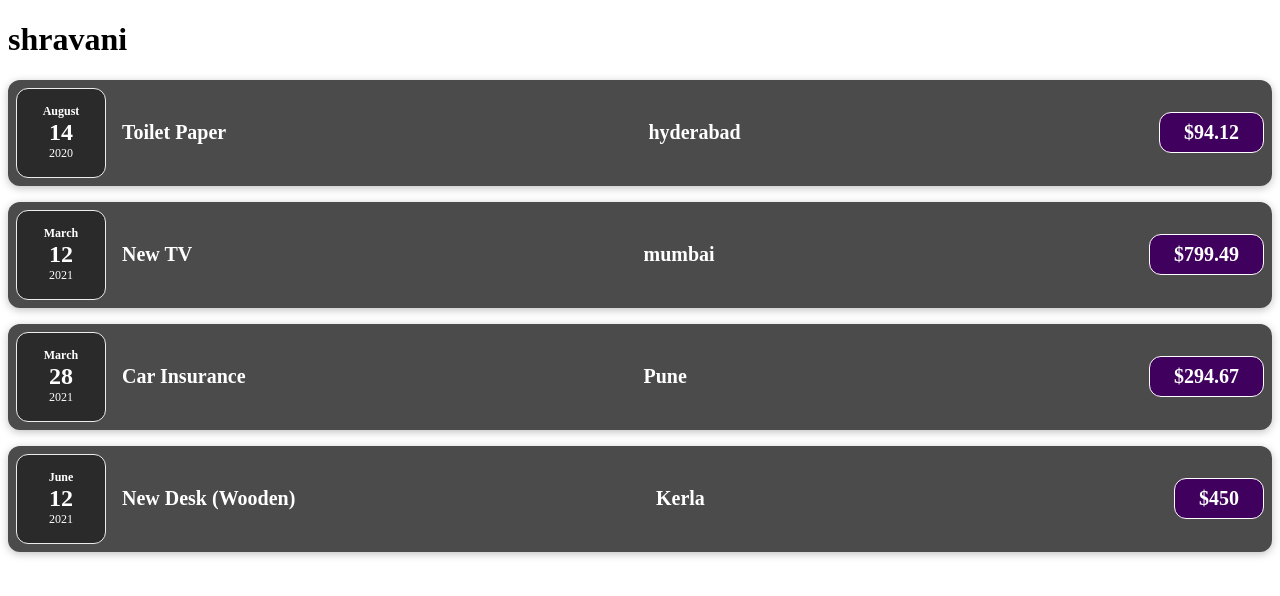
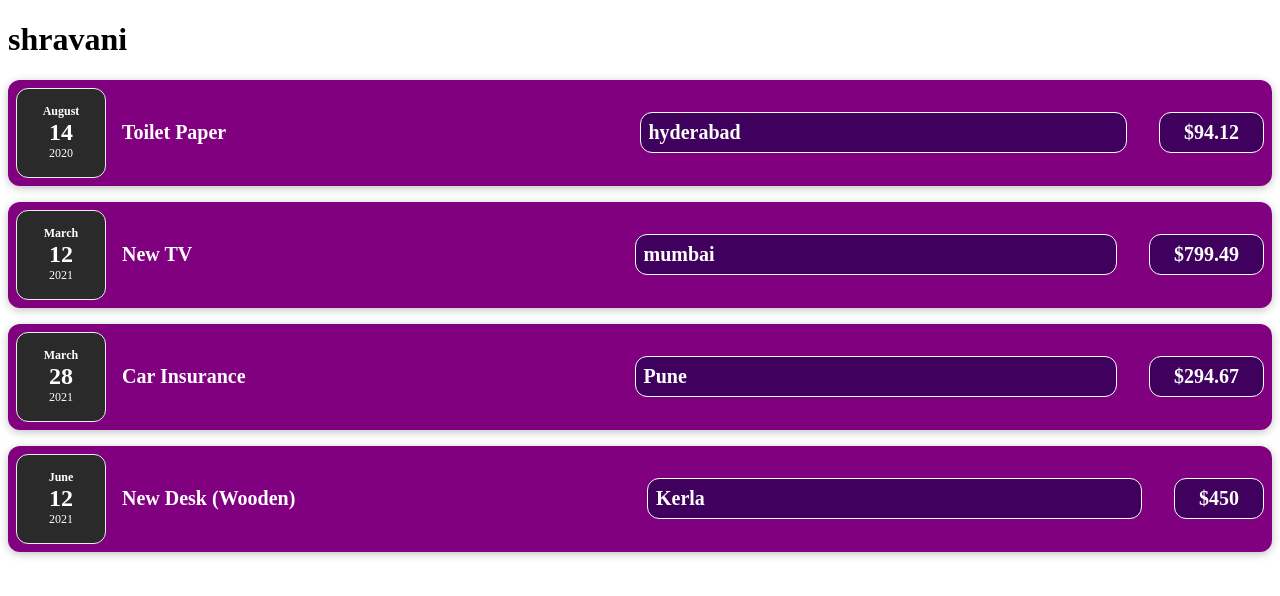
Before and after one commit to ShravaniBoga/react-module1, a React (Vite) app: page / in a window 1280 px wide. Shown: the top 596 px of the page. Built offline with nearby package versions, Linux system fonts and the light colour scheme.

Commit message:
task12-module1

```diff
--- a/src/App.jsx
+++ b/src/App.jsx
@@ -1,6 +1,6 @@
-import ExpenseItem from "./components/ExpenseItem";
+import ExpenseItem from "./components/ExpenseList/ExpenseItem";
 
-function App() {
+const App = () => {
   const expenses = [
     {
       LocationOfExpenditure: "hyderabad",
@@ -35,6 +35,6 @@ function App() {
       ))}
     </>
   );
-}
+};
 
 export default App;
--- a/src/components/ExpenseDate.jsx
+++ b/src/components/ExpenseList/ExpenseDate.jsx
@@ -1,6 +1,6 @@
 import "./ExpenseDate.css";
 
-function ExpenseDate(props) {
+const ExpenseDate = (props) => {
   const month = props.date.toLocaleString("en-US", { month: "long" });
   const day = props.date.toLocaleString("en-Us", { day: "2-digit" });
   const year = props.date.getFullYear();
@@ -12,6 +12,6 @@ function ExpenseDate(props) {
       <div className="expense-date__year">{year}</div>
     </div>
   );
-}
+};
 
 export default ExpenseDate;
--- a/src/components/ExpenseDetails.jsx
+++ b/src/components/ExpenseList/ExpenseDetails.jsx
@@ -1,13 +1,13 @@
 import "./ExpenseItem.css";
 
-function ExpenseDetails(props) {
+const ExpenseDetails = (props) => {
   return (
     <div className="expense-item__description">
       <h2>{props.title}</h2>
-      <h2>{props.location}</h2>
+      <h2 className="expense-item__Location">{props.location}</h2>
       <div className="expense-item__price">${props.amount}</div>
     </div>
   );
-}
+};
 
 export default ExpenseDetails;
--- a/src/components/ExpenseItem.jsx
+++ b/src/components/ExpenseList/ExpenseItem.jsx
@@ -1,18 +1,19 @@
 import ExpenseDetails from "./ExpenseDetails";
 import ExpenseDate from "./ExpenseDate";
+import Card from "../UI/Card";
 
-function ExpenseItem(props) {
+const ExpenseItem = (props) => {
   return (
-    <div className="expense-item">
+    <Card className="expense-item">
       <ExpenseDate date={props.item.date}></ExpenseDate>
       <ExpenseDetails
         amount={props.item.amount}
         title={props.item.title}
         location={props.item.LocationOfExpenditure}
       />
-    </div>
+    </Card>
   );
-}
+};
 export default ExpenseItem;
 
 {
--- a/src/components/Expenseitem.css
+++ b/src/components/ExpenseList/Expenseitem.css
@@ -37,6 +37,15 @@
   border-radius: 12px;
 }
 
+.expense-item__Location {
+  font-size: 1rem;
+  font-weight: bold;
+  color: white;
+  background-color: #40005d;
+  border: 1px solid white;
+  padding: 0.5rem;
+  border-radius: 12px;
+}
 @media (min-width: 580px) {
   .expense-item__description {
     flex-direction: row;
--- /dev/null
+++ b/src/components/UI/Card.css
@@ -0,0 +1,5 @@
+.card {
+  border-radius: 12px;
+  box-shadow: 0 2px 8px rgba(0, 0, 0, 0.25);
+  background-color: purple;
+}
--- /dev/null
+++ b/src/components/UI/Card.jsx
@@ -0,0 +1,7 @@
+import "./Card.css";
+
+const Card = (props) => {
+  const classes = "card " + props.className;
+  return <div className={classes}>{props.children}</div>;
+};
+export default Card;
```
Also changed, not shown: src/components/ExpenseList/ExpenseDate.css (renamed from src/components/ExpenseDate.css).
